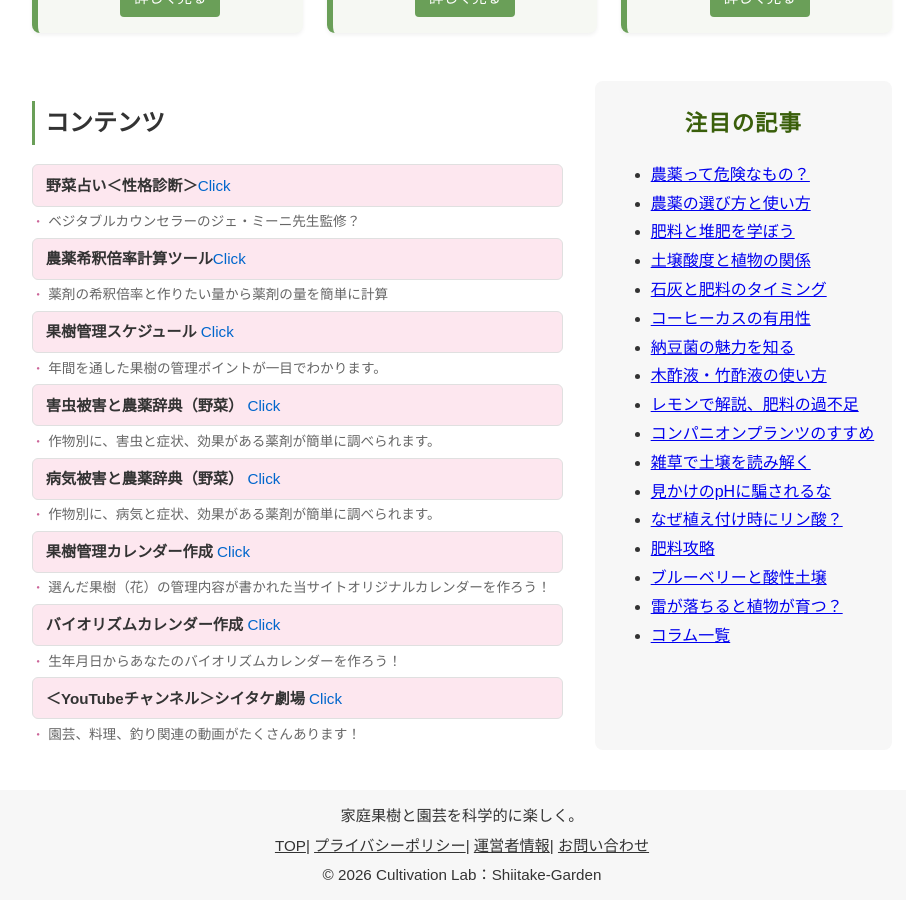
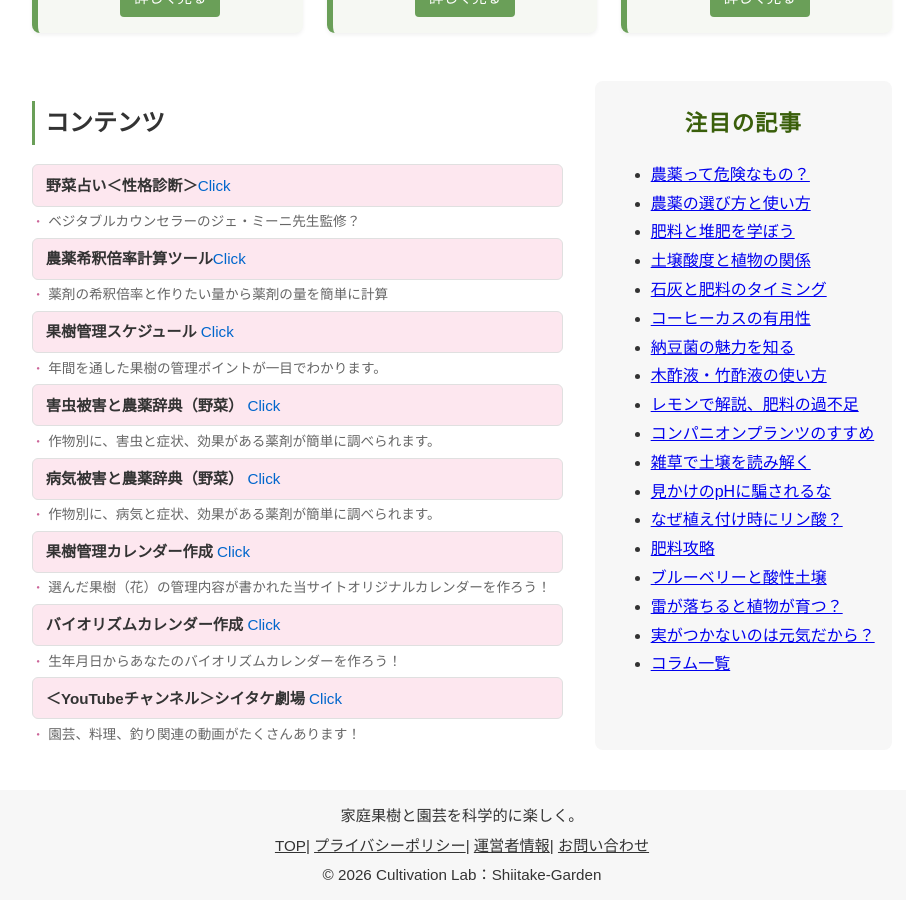
Before and after one commit to shiitake-garden/shiitake-garden.github.io, a Jekyll site: the page built from index.html, in a window 1280 px wide and 900 px high, scrolled down 1293 px. Shown: the whole window, without its empty margins (178-1084 px from the left). Built offline with Jekyll 4.4.1, drawn with Linux system fonts in a browser that asks for light colours.

Commit message:
Update index.html

```diff
--- a/index.html
+++ b/index.html
@@ -126,6 +126,7 @@ title: カルティベーションラボ
       <li><a href="/column/column_npk.html">肥料攻略</a></li>
       <li><a href="/column/column_blueberry.html">ブルーベリーと酸性土壌</a></li>
       <li><a href="/column/column_kaminari.html">雷が落ちると植物が育つ？</a></li>
+      <li><a href="/column/column_seityou.html">実がつかないのは元気だから？</a></li>
       <li><a href="/column/index.html">コラム一覧</a></li>
     </ul>
   </aside>
```
